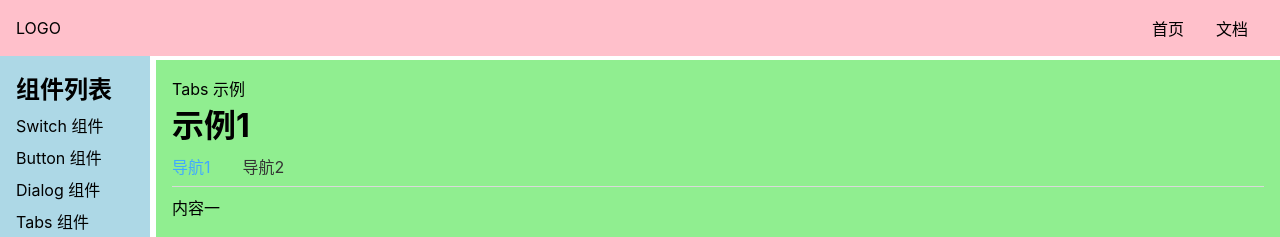
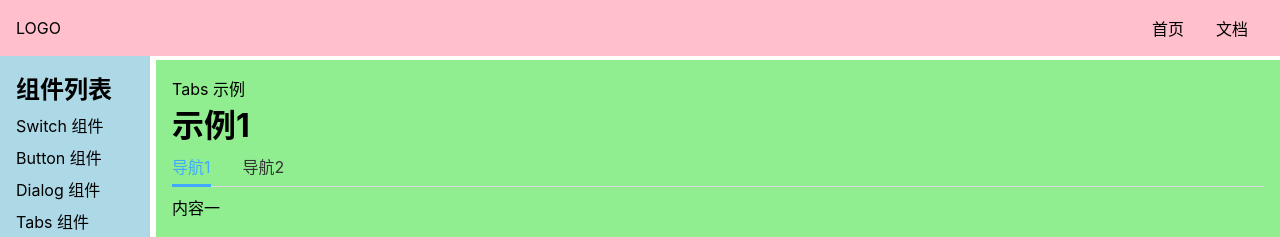
Before and after one commit to polaris-hike/Vue3-Gulu-UI, a Vue app: page /#/doc/tabs in a window 1280 px wide. Shown: the top 237 px of the page. Built offline with nearby package versions, Linux system fonts and the light colour scheme.

Commit message:
tabs done

```diff
--- a/src/libs/Tabs.vue
+++ b/src/libs/Tabs.vue
@@ -1,21 +1,25 @@
 <template>
     <div class="gulu-tabs">
-        <div class="gulu-tabs-nav">
+        <div class="gulu-tabs-nav" ref="container">
             <div class="gulu-tabs-nav-item"
                  @click="select(t)"
+                 :ref="el => {if(selected === t) selectedItem = el}"
                  :class="{selected:t === selected}"
                  v-for="(t,index) in titles"
                  :key="index">{{t}}
             </div>
+            <div class="gulu-tabs-nav-indicator" ref="indicator"></div>
         </div>
         <div class="gulu-tabs-content">
-            <component :class="{selected:c.props.title === selected}" class="gulu-tabs-content-item" v-for="(c,index) in defaults" :key="index" :is="c"/>
+            <component :class="{selected:c.props.title === selected}" class="gulu-tabs-content-item"
+                       v-for="(c,index) in defaults" :key="index" :is="c"/>
         </div>
     </div>
 </template>
 
 <script lang="ts">
     import Tab from './Tab.vue';
+    import {ref, watchEffect, onMounted, computed} from 'vue';
 
     export default {
         name: 'Tabs',
@@ -25,22 +29,34 @@
             }
         },
         setup(props, context) {
+            const selectedItem = ref<HTMLDivElement>(null);
+            const indicator = ref<HTMLDivElement>(null);
+            const container = ref<HTMLDivElement>(null);
+            onMounted(() => {
+                watchEffect(
+                    () => {
+                        const {width, left: left1} = selectedItem.value.getBoundingClientRect();
+                        const {left: left2} = container.value.getBoundingClientRect();
+                        const left = left1 - left2;
+                        indicator.value.style.width = width + 'px';
+                        indicator.value.style.left = left + 'px';
+                    }
+                );
+            });
+
             const defaults = context.slots.default();
             defaults.forEach((tag) => {
                 if (tag.type !== Tab) {
                     throw new Error('Tabs 子标签必须是 Tab');
                 }
             });
-            const current = defaults.filter((tag) => {
-                return tag.props.title === props.selected;
-            })[0];
             const titles = defaults.map((tag) => {
                 return tag.props.title;
             });
             const select = (t) => {
                 context.emit('update:selected', t);
             };
-            return {defaults, titles, current, select};
+            return {defaults, selectedItem, container, indicator, titles, select};
         }
     };
 </script>
@@ -54,6 +70,7 @@
             display: flex;
             color: $color;
             border-bottom: 1px solid $border-color;
+            position: relative;
 
             &-item {
                 padding: 8px 0;
@@ -68,12 +85,23 @@
                     color: $blue;
                 }
             }
+
+            &-indicator {
+                position: absolute;
+                height: 3px;
+                background: $blue;
+                left: 0;
+                bottom: -1px;
+                transition: all .3s;
+            }
         }
 
         &-content {
             padding: 8px 0;
+
             &-item {
                 display: none;
+
                 &.selected {
                     display: block;
                 }
```
Also changed, not shown: src/components/TabsDemo.vue (+4 -3 lines).
